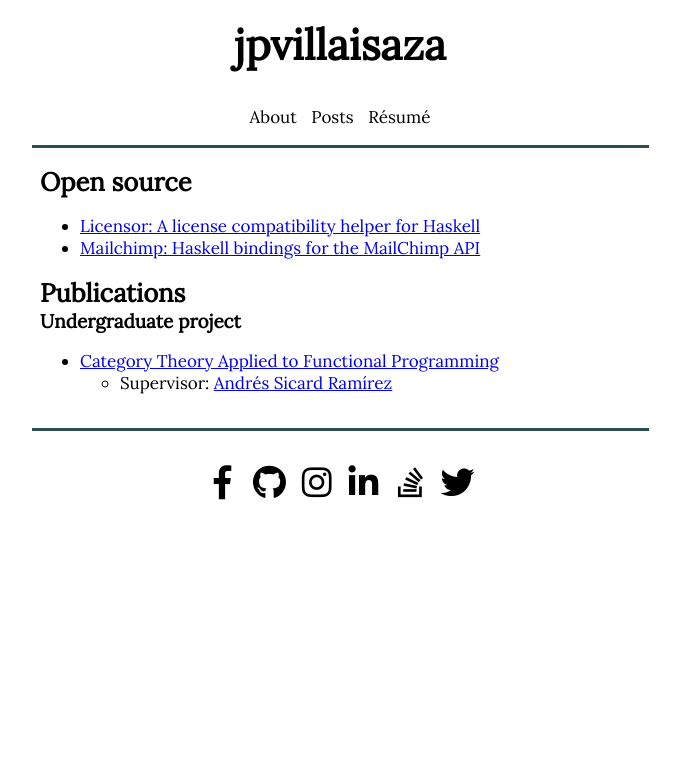
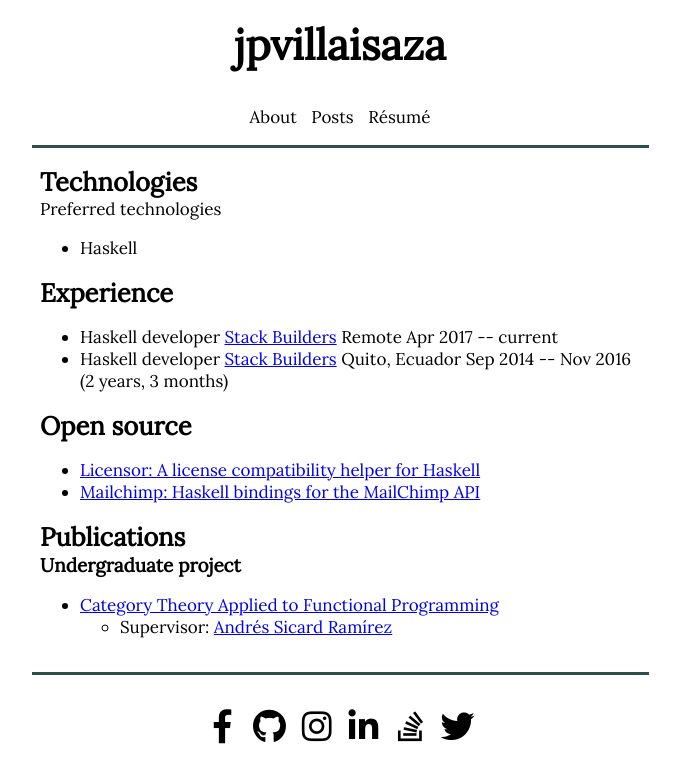
Before and after one commit to jpvillaisaza/jpvillaisaza.github.io, a Jekyll site: the page built from resume.html, in a window 1280 px wide. Shown: the top 783 px of the page, without its empty margins (300-980 px from the left). Built offline with Jekyll 4.4.1, drawn with Linux system fonts in a browser that asks for light colours.

Commit message:
Complete résumé

```diff
--- a/resume.html
+++ b/resume.html
@@ -3,6 +3,36 @@ layout: default
 title: Résumé
 redirect_from: /cv
 ---
+
+<section>
+  <header>
+    <h3>Technologies</h3>
+  </header>
+  Preferred technologies
+  <ul>
+    <li>Haskell</li>
+  </ul>
+</section>
+
+<section>
+  <header>
+    <h3>Experience</h3>
+  </header>
+  <ul>
+    <li>
+      Haskell developer
+      <a href="https://www.stackbuilders.com/">Stack Builders</a>
+      Remote
+      Apr 2017 -- current
+    </li>
+    <li>
+      Haskell developer
+      <a href="https://www.stackbuilders.com/">Stack Builders</a>
+      Quito, Ecuador
+      Sep 2014 -- Nov 2016 (2 years, 3 months)
+    </li>
+  </ul>
+</section>
 
 <section>
 
```
